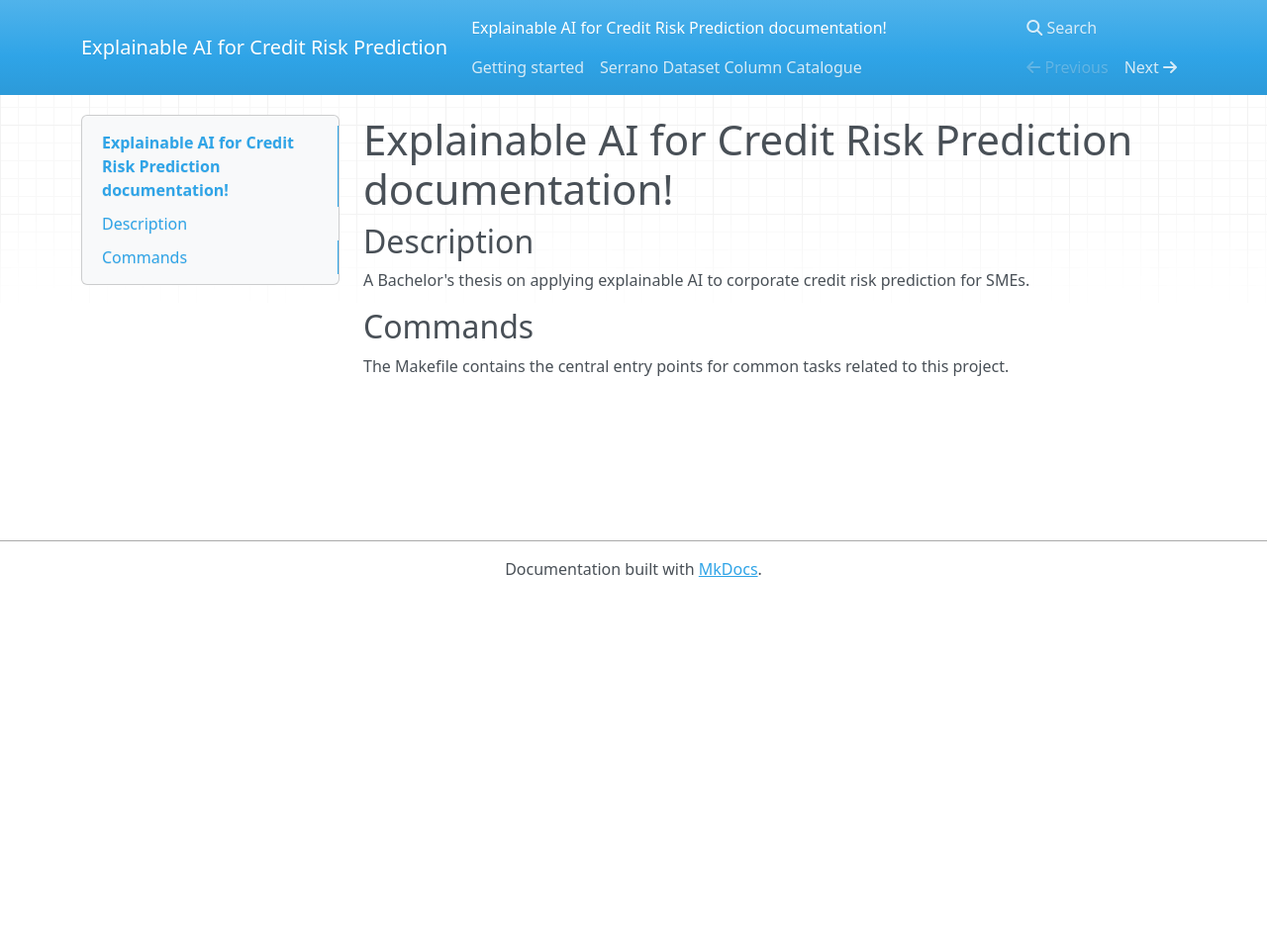
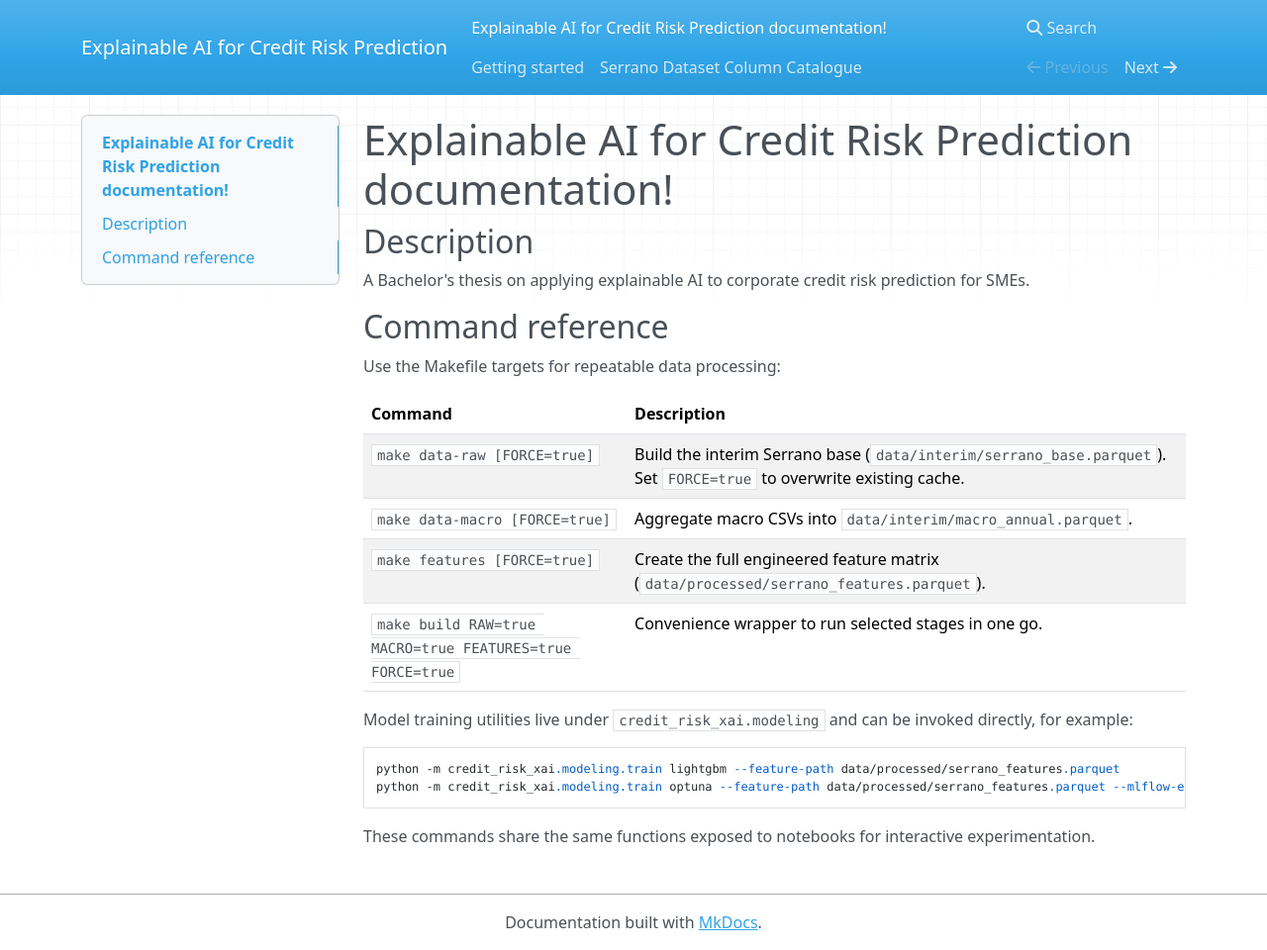
Before and after one commit to vilhelm-k/credit-risk-xai-thesis, an MkDocs documentation site: the page built from docs/docs/index.md, in a window 1280 px wide and 960 px high. Shown: the whole window at 99% size. Built offline with MkDocs 1.6.1, drawn with Linux system fonts in a browser that asks for light colours; nearby versions of some CDN libraries.

Commit message:
sorted out data processing commands

````diff
--- a/docs/docs/index.md
+++ b/docs/docs/index.md
@@ -4,6 +4,22 @@
 
 A Bachelor's thesis on applying explainable AI to corporate credit risk prediction for SMEs.
 
-## Commands
+## Command reference
 
-The Makefile contains the central entry points for common tasks related to this project.
+Use the Makefile targets for repeatable data processing:
+
+| Command | Description |
+| --- | --- |
+| `make data-raw [FORCE=true]` | Build the interim Serrano base (`data/interim/serrano_base.parquet`). Set `FORCE=true` to overwrite existing cache. |
+| `make data-macro [FORCE=true]` | Aggregate macro CSVs into `data/interim/macro_annual.parquet`. |
+| `make features [FORCE=true]` | Create the full engineered feature matrix (`data/processed/serrano_features.parquet`). |
+| `make build RAW=true MACRO=true FEATURES=true FORCE=true` | Convenience wrapper to run selected stages in one go. |
+
+Model training utilities live under `credit_risk_xai.modeling` and can be invoked directly, for example:
+
+```
+python -m credit_risk_xai.modeling.train lightgbm --feature-path data/processed/serrano_features.parquet
+python -m credit_risk_xai.modeling.train optuna --feature-path data/processed/serrano_features.parquet --mlflow-experiment credit-risk
+```
+
+These commands share the same functions exposed to notebooks for interactive experimentation.
````
Also changed, not shown: 4 other files.
